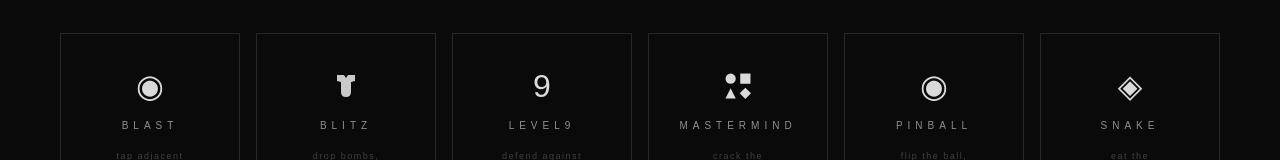
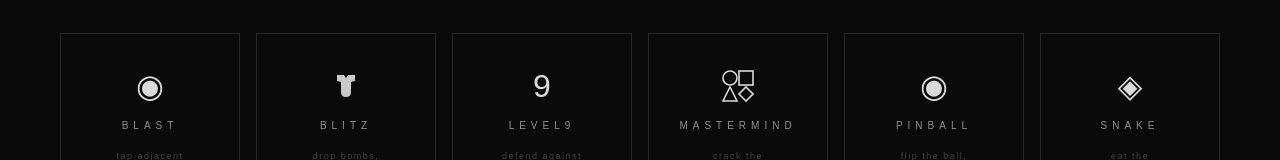
Before and after one commit to mad4j/mgames, a React (Vite) app: page /#/ in a window 1280 px wide. Shown: the part 183-343 px from the top of the page. Built offline with nearby package versions, Linux system fonts and the light colour scheme; a web font is replaced by a local one.

Commit message:
Use main-page icon style for Mastermind hub symbol
Agent-Logs-Url: https://github.com/mad4j/mgames/sessions/1b07437c-07d2-477d-a812-c5b3c7d5c900

Co-authored-by: mad4j <1510799+mad4j@users.noreply.github.com>

```diff
--- a/games/mastermind-game.jsx
+++ b/games/mastermind-game.jsx
@@ -8,10 +8,6 @@ const MAX_ATTEMPTS = 10;
 const ROW_INDEX_WIDTH = 20;
 const FEEDBACK_COL_WIDTH = 36;
 const SHAPE_DIAMOND_INDEX = 3;
-const HUB_ICON_SLOT_SCALE = 0.4;
-const HUB_ICON_GAP_SCALE = 0.06;
-const HUB_ICON_SYMBOL_SCALE = 0.4;
-const HUB_ICON_DIAMOND_SCALE = 1.1;
 const TAP_HINT_BOTTOM_SPACING = 24;
 
 const C_BG   = "#0a0a0a";
@@ -192,15 +188,8 @@ function useSound() {
 
 /* ═══════════════════════ META ══════════════════════════ */
 function MastermindHubSymbol({ size = 32 }) {
-  const slot = size * HUB_ICON_SLOT_SCALE;
-  const gap = size * HUB_ICON_GAP_SCALE;
-  const start = (size - (slot * 2 + gap)) / 2;
-  const coords = [
-    [start, start],
-    [start + slot + gap, start],
-    [start, start + slot + gap],
-    [start + slot + gap, start + slot + gap],
-  ];
+  const cell = size / 2;
+  const radius = cell / 2 - 1;
 
   return (
     <svg
@@ -212,14 +201,16 @@ function MastermindHubSymbol({ size = 32 }) {
       aria-hidden="true"
       focusable="false"
     >
-      {coords.map(([x, y], i) => (
+      {[0, 1, 2, 3].map((shape, i) => (
         <ShapeElement
           key={i}
-          index={i}
-          cx={x + slot / 2}
-          cy={y + slot / 2}
-          r={slot * HUB_ICON_SYMBOL_SCALE * (i === SHAPE_DIAMOND_INDEX ? HUB_ICON_DIAMOND_SCALE : 1)}
-          fill="currentColor"
+          index={shape}
+          cx={(i % 2) * cell + cell / 2}
+          cy={Math.floor(i / 2) * cell + cell / 2}
+          r={radius}
+          fill="none"
+          stroke="currentColor"
+          strokeWidth={Math.max(1.2, size * 0.05)}
         />
       ))}
     </svg>
```
